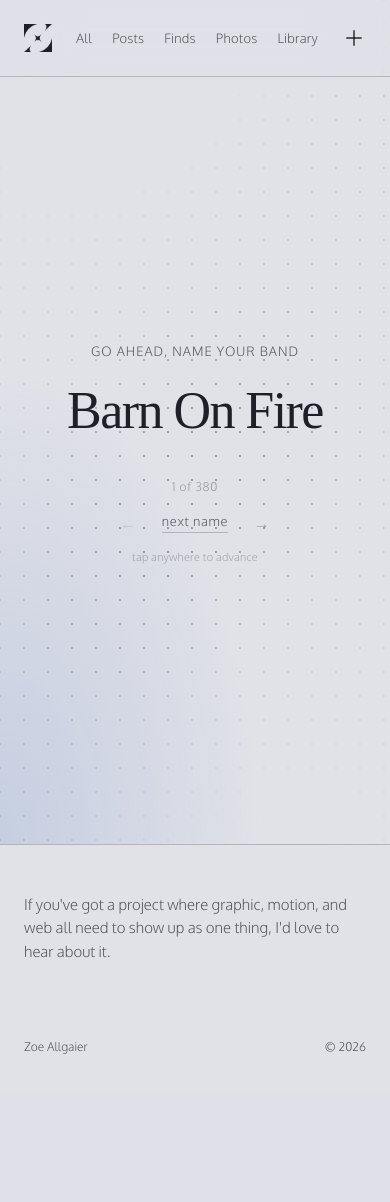
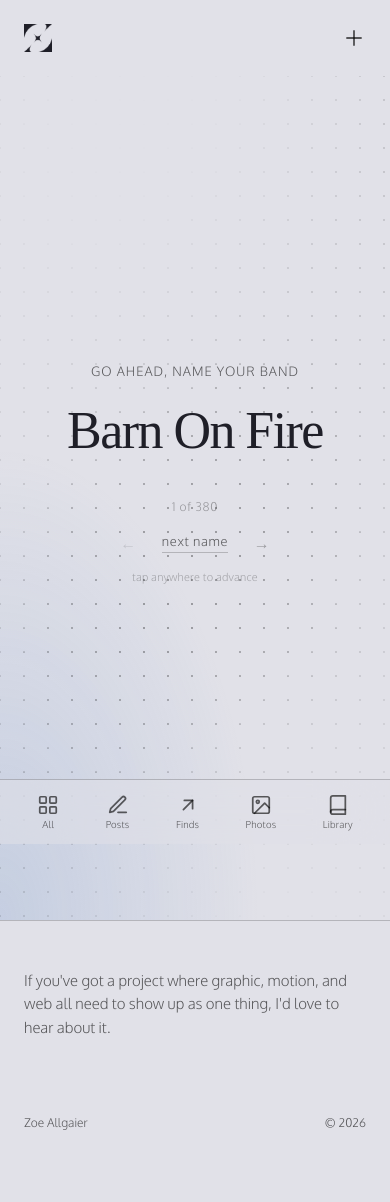
Before and after one commit to zoeallgaier/portfolio, a PHP site: page /marginalia/bandnames/generator.html in a window 390 px wide. Before the commit the page ends 1054 px from the top, so only its background shows below. Run offline with PHP 8.4, Linux system fonts and the light colour scheme; some web fonts are replaced.

Commit message:
Band-name page: use the full marginalia app chrome (bottom bar + top bar)
Bring the generator into the marginalia chrome system so its nav matches the
rest of the app on mobile: its stylesheet now @imports marginalia/style.css
(bottom tab bar, top bar, tab icons, "+") and the page loads the feed's
main.js, which injects/enhances the shared nav (feed logic no-ops with no
#feed; the baked "+" is guarded against duplication). Hero padding drops its
hardcoded nav clearance — syncHeader (desktop) and the in-flow top bar
(mobile) handle spacing now — plus a little bottom room on phones to clear
the fixed tab bar.

Co-Authored-By: Claude Opus 4.8 <noreply@anthropic.com>

```diff
--- a/marginalia/bandnames/generator.html
+++ b/marginalia/bandnames/generator.html
@@ -3,7 +3,7 @@
 
 <head>
   <meta charset="UTF-8" />
-  <meta name="viewport" content="width=device-width, initial-scale=1.0" />
+  <meta name="viewport" content="width=device-width, initial-scale=1.0, viewport-fit=cover" />
   <title>Band Name Generator</title>
   <link rel="stylesheet" href="style.css" />
   <link rel="preconnect" href="https://fonts.googleapis.com">
@@ -57,6 +57,10 @@
     </div>
   </footer>
 
+  <!-- Marginalia app chrome (top bar, bottom tab bar icons, publish "+"): the
+       feed's script injects/enhances the shared nav; its feed logic no-ops here
+       (no #feed). Loaded before the generator's own script. -->
+  <script src="../main.js"></script>
   <script src="main.js"></script>
 
   <script src="/js/footer.js"></script>
--- a/marginalia/bandnames/style.css
+++ b/marginalia/bandnames/style.css
@@ -1,26 +1,7 @@
-@import '../../css/base.css';
-
-/* — Nav (current-section marker) — */
-.nav-links a[aria-current="page"] {
-  border-bottom: 1px solid var(--text);
-  padding-bottom: 2px;
-}
-
-/* Publish "+" — matches the marginalia feed nav: logo left, tabs right, "+" at
-   the far right (desktop). */
-.nav-publish {
-  display: inline-flex;
-  align-items: center;
-  color: var(--muted);
-  transition: color 0.2s;
-}
-.icon-plus { display: block; width: 24px; height: 24px; }
-@media (hover: hover) { .nav-publish:hover { color: var(--accent); } }
-@media (min-width: 769px) {
-  nav { justify-content: flex-start; }
-  .nav-links { margin-left: auto; }
-  .nav-publish { margin-left: 2rem; }
-}
+/* Inherit the full marginalia chrome (bottom tab bar + top bar + "+" + tab icons
+   on mobile, and the shared nav/footer) so this page matches the rest of the
+   app. marginalia/style.css itself @imports base.css. */
+@import '../style.css';
 
 /* — Hero — */
 .hero {
@@ -32,7 +13,9 @@
   flex-direction: column;
   align-items: center;
   justify-content: center;
-  padding: 10rem 3rem 6rem;
+  /* Nav clearance is handled by the chrome now (syncHeader on desktop, the
+     in-flow top bar on mobile), so the hero only needs breathing room. */
+  padding: 4rem 3rem;
   background: var(--bg);
   text-align: center;
 }
@@ -218,15 +201,17 @@ kbd {
 
   .hero {
     cursor: pointer;
-    padding: 8rem 1.5rem 4rem;
+    padding: 3rem 1.5rem;
   }
 
   .controls-row {
     flex-wrap: wrap;
     gap: 1rem;
   }
+}
 
-  footer {
-    padding: 3rem 1.5rem 2.5rem;
-  }
+/* Phones: the nav is the bottom tab bar — give the centred hero a little extra
+   bottom room so its content clears the fixed bar. */
+@media (max-width: 680px) {
+  .hero { padding-bottom: 6rem; }
 }
```
